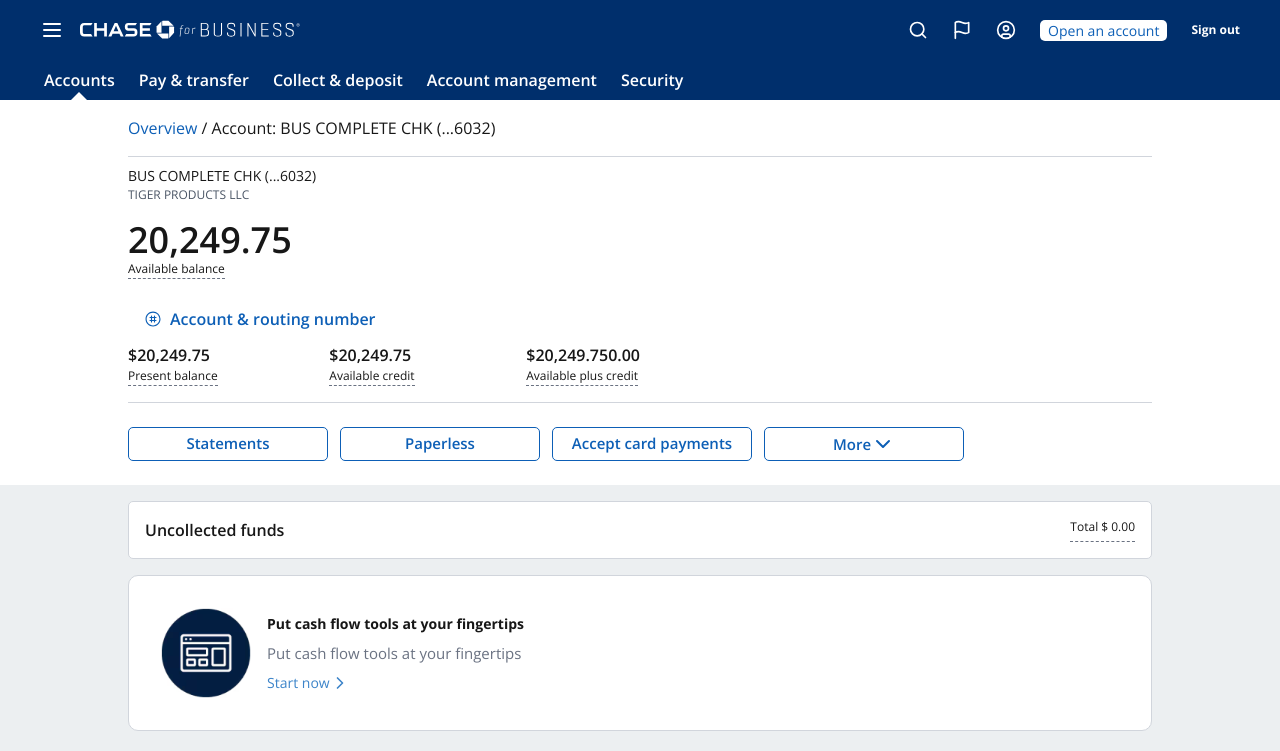
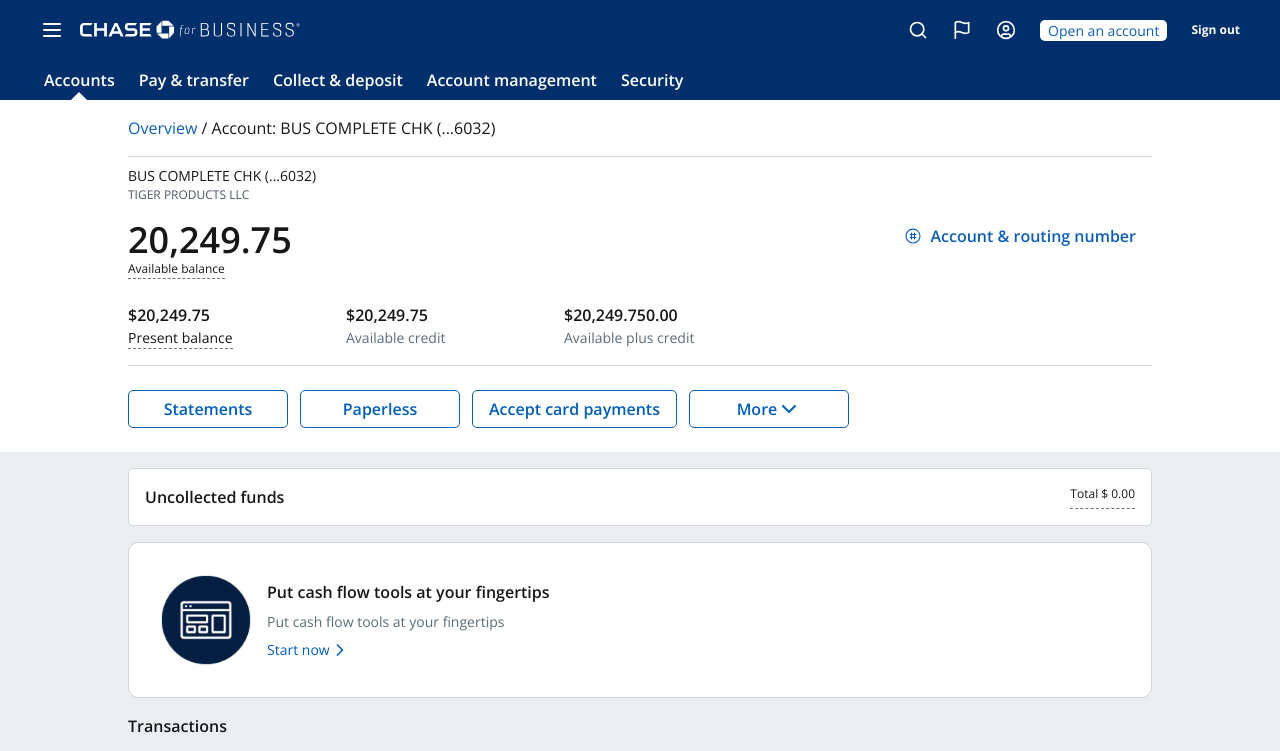
Before and after one commit to Abdullah-Khalil123/ChaseBank, a Next.js app: page /summary in a window 1280 px wide. Shown: the top 751 px of the page. Built offline with nearby package versions, Linux system fonts and the light colour scheme.

Commit message:
UI fixes

```diff
--- a/src/app/globals.css
+++ b/src/app/globals.css
@@ -14,6 +14,8 @@
   --color-primary: #eceff1;
   --color-blue: #005eb8;
   --color-darkBlue: #002f6c;
+  --color-gray-text: #5b6c7b;
+  --color-blue-button-text: #005eb8;
 
   --spacing-screen-x: 40px;
   --spacing-screen-y: 20px;
--- a/src/components/OverviewPage/OverviewComponents/UpgradeCheckout.tsx
+++ b/src/components/OverviewPage/OverviewComponents/UpgradeCheckout.tsx
@@ -26,9 +26,9 @@
         <Image alt="" src={image} width={90} height={90} />
       </div>
       <div className="flex flex-col justify-between h-[80px]">
-        <h1 className="text-[14px] font-bold">{head}</h1>
-        <p className="text-[15px] text-gray-500">{tag}</p>
-        <p className="flex items-center text-[#3c84c9] text-[14px]">
+        <h1 className="font-[600]">{head}</h1>
+        <p className="text-[14px] text-gray-text">{tag}</p>
+        <p className="flex items-center text-blue text-[14px]">
           {button} <ChevronRight size={20} />
         </p>
       </div>
--- a/src/components/Summary/SummaryComponents/Button.tsx
+++ b/src/components/Summary/SummaryComponents/Button.tsx
@@ -10,7 +10,7 @@
   return (
     <div
       className={
-        `w-[200px] flex justify-center border-[1px] rounded-[5px] border-[#0d5fb6] text-[#0d5fb6] font-[600] text-[15px] px-4 py-1 hover:bg-[#ecf0f6] cursor-pointer ` +
+        `text-nowrap min-w-[160px] flex justify-center border-[1px] rounded-[5px] border-[#0d5fb6] text-blue-button-text font-[600] px-4 py-[6px] hover:bg-[#ecf0f6] cursor-pointer ` +
         className
       }
     >
--- a/src/components/Summary/index.tsx
+++ b/src/components/Summary/index.tsx
@@ -94,35 +94,33 @@
 const Balance = ({ data }: { data: BalanceData }) => {
   return (
     <div>
-      <div className="flex flex-wrap gap-2 pb-2 justify-between items-start font-[600] pt-4">
+      <div className="flex justify-between gap-2 pb-2 items-start font-[600] pt-4">
         <div className="mb-4">
           <h1 className="text-4xl">{data.availableBalance}</h1>
           <p className="text-[12px] font-normal border-b border-dashed border-gray-500 w-fit">
             Available balance
           </p>
         </div>
-        <div className="flex max-md:justify-center w-full">
+        <div className="flex">
           <AccountButton />
         </div>
       </div>
-      <div className="flex flex-wrap gap-2 w-[50%] justify-between">
-        <div>
+      <div className="flex">
+        <div className="w-[218px]">
           <h1 className="font-[600]">${data.presentBalance}</h1>
-          <p className=" text-[12px] border-b border-dashed border-gray-500 w-fit">
+          <p className=" text-[14px] border-b border-dashed border-gray-500 w-fit">
             Present balance
           </p>
         </div>
-        <div>
+        <div className="w-[218px]">
           <h1 className="font-[600]">${data.availableBalance}</h1>
-          <p className="text-[12px] border-b border-dashed border-gray-500 w-fit">
-            Available credit
-          </p>
+          <p className="text-[14px] w-fit text-gray-text">Available credit</p>
         </div>
-        <div>
+        <div className="w-[218px]">
           <h1 className="font-[600]">
             ${data.availableBalance + data.availableCredit}
           </h1>
-          <p className="text-[12px] border-b border-dashed border-gray-500 w-fit">
+          <p className="text-[14px] w-fit text-gray-text">
             Available plus credit
           </p>
         </div>
```
